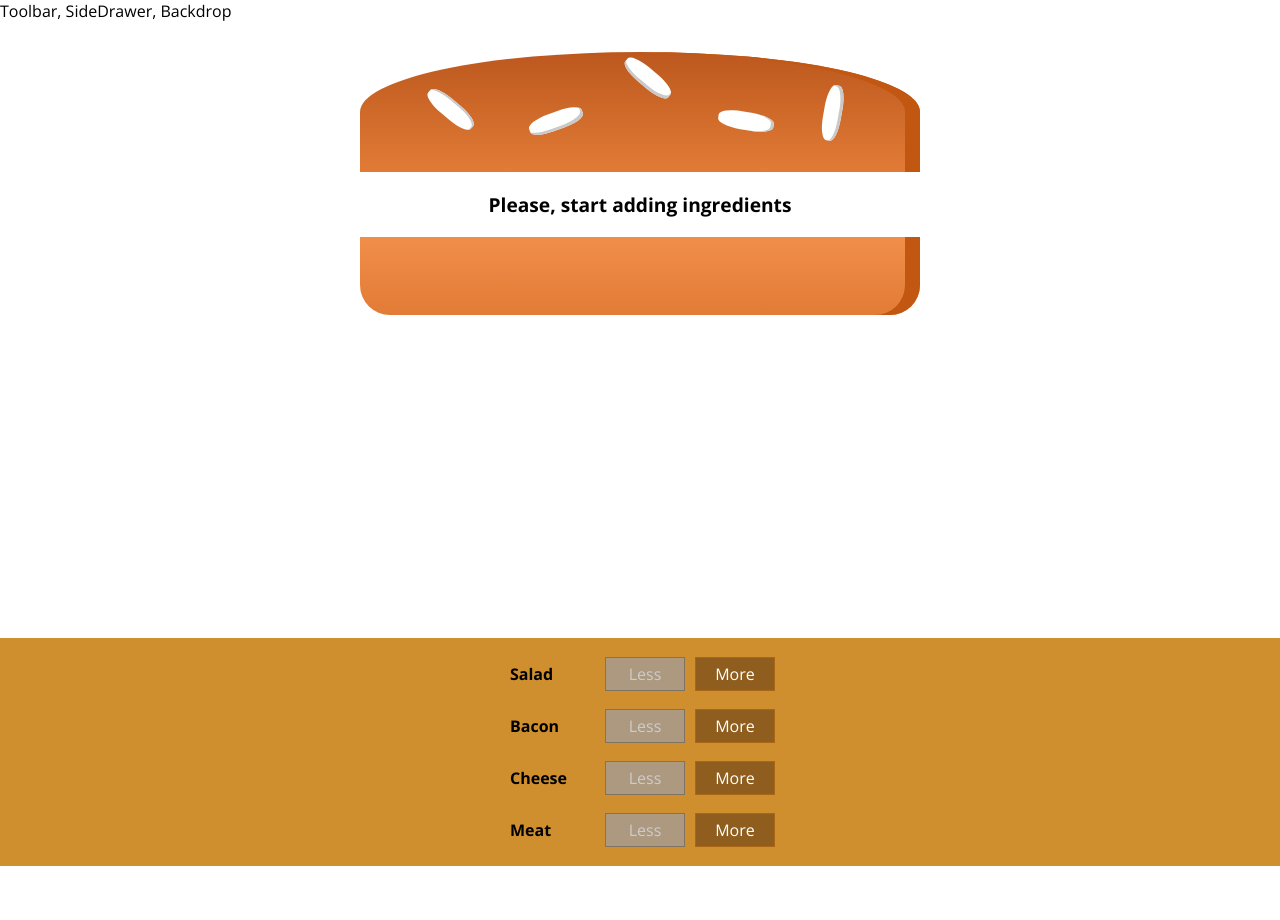
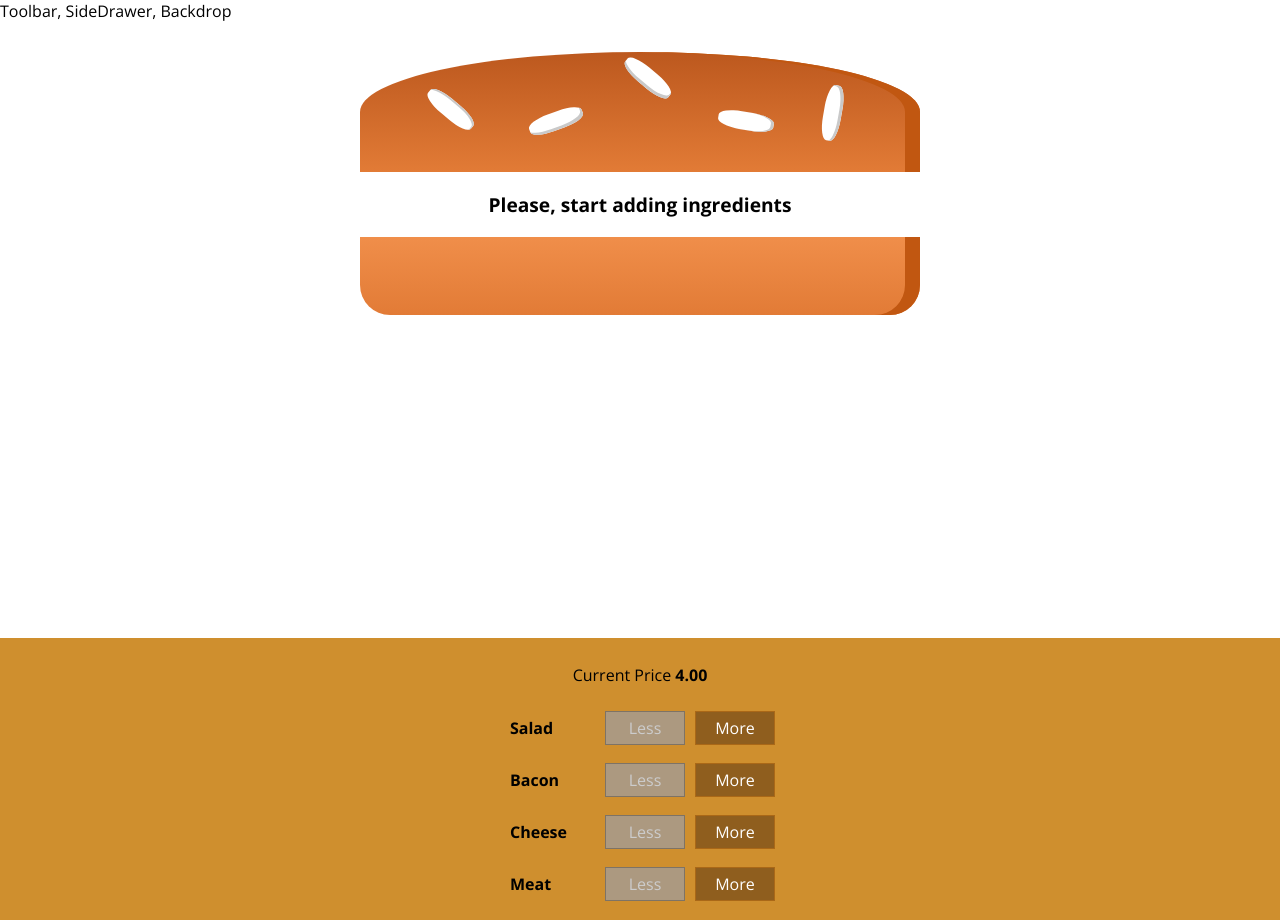
Before and after one commit to AndreiEgorov/my-sandwich-app, a React (Create React App) app: page / in a window 1280 px wide. Before the commit the page ends 866 px from the top, so only its background shows below. Built offline with nearby package versions, Linux system fonts and the light colour scheme.

Commit message:
add total price

```diff
--- a/src/components/Burger/BuildControls/BuildControls.js
+++ b/src/components/Burger/BuildControls/BuildControls.js
@@ -11,6 +11,7 @@
 const BuildControls = props => {
   return (
     <div className={classes.BuildControls}>
+      <p>Current Price <strong>{props.price.toFixed(2)}</strong></p>
       {controls.map(control => (
         <BuildControl
           key={control.label}
--- a/src/containers/BurgerBuilder/BurgerBuilder.js
+++ b/src/containers/BurgerBuilder/BurgerBuilder.js
@@ -60,6 +60,7 @@
             ingredientAdded={this.addIngredientHandler}
             ingredientRemoved={this.removeIngredientHandler}
             disabledInfo={disabledInfo}
+            price={this.state.totalPrice}
           />
         </div>
       </React.Fragment>
```
